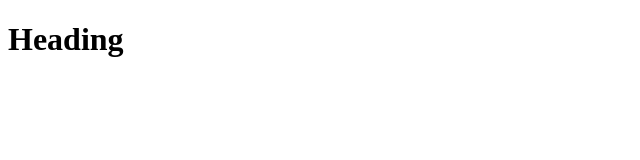
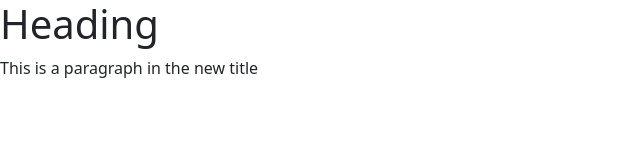
Before and after one commit to andrewfrxtz/framework-challenge, a plain HTML site: page index.html in a window 1280 px wide. Shown: the whole page, without its empty margins (0-640 px from the left). Drawn offline with nearby package versions, Linux system fonts and the light colour scheme.

Commit message:
Added Bootstrap

```diff
--- a/index.html
+++ b/index.html
@@ -5,10 +5,11 @@
     <meta name="viewport" content="width=device-width, initial-scale=1.0">
     <meta http-equiv="X-UA-Compatible" content="ie=edge">
     <title>Title</title>
-    <link rel="stylesheet" href="screen.css">
+    <link href="https://cdn.jsdelivr.net/npm/bootstrap@5.3.0/dist/css/bootstrap.min.css" rel="stylesheet" integrity="sha384-9ndCyUaIbzAi2FUVXJi0CjmCapSmO7SnpJef0486qhLnuZ2cdeRhO02iuK6FUUVM" crossorigin="anonymous">
   </head>
   <body>
     <h1>Heading</h1>
     <script src="index.js"></script>
+    <p>This is a paragraph in the new title</p>
   </body>
 </html>
```
